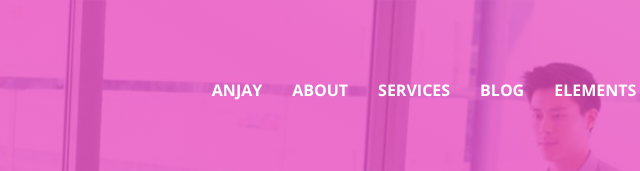
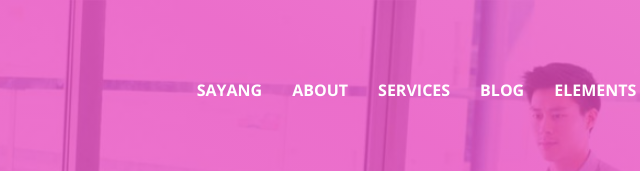
Before and after one commit to duration228/membaik, a plain HTML site: page 002-iconic-master/index.html in a window 1280 px wide. Shown: the top 171 px of the page, 468-1108 px from the left. Drawn offline with nearby package versions, Linux system fonts and the light colour scheme; a script that the page names is missing.

Commit message:
Update index.html

```diff
--- a/002-iconic-master/index.html
+++ b/002-iconic-master/index.html
@@ -4,7 +4,7 @@
       <meta charset="utf-8">
       <meta http-equiv="X-UA-Compatible" content="IE=edge">
       <meta name="viewport" content="width=device-width, initial-scale=1">
-      <title>iconicccc   </title>
+      <title>sayang   </title>
       <!-- Favicon -->
 
       <!-- Bootstrap CSS -->
@@ -44,7 +44,7 @@
                         <div class="collapse navbar-collapse" id="min_navbar">
                           <ul class="nav navbar-nav navbar-right">
                         <li class="dropdown submenu">
-                           <a href="index.html" class="">anjay</a>
+                           <a href="index.html" class="">sayang</a>
                         </li>
                          <li class="dropdown submenu">
                            <a href="about.html" class="">About</a>
```
